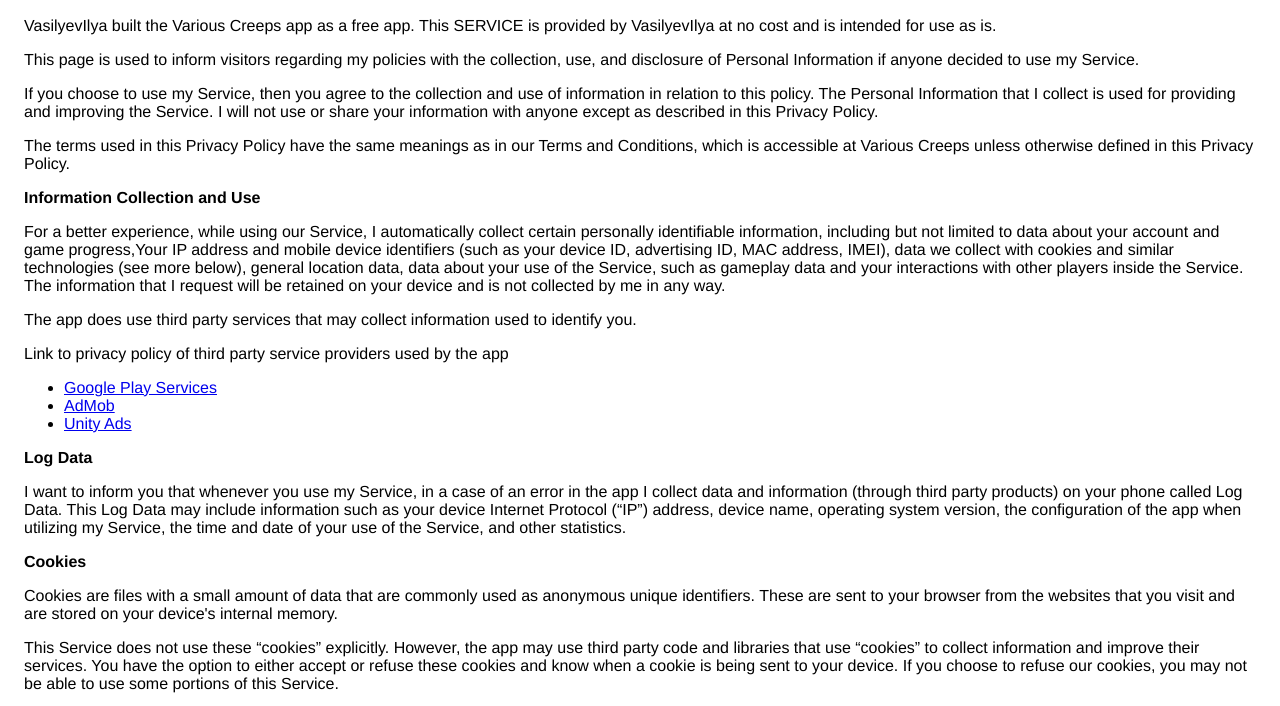
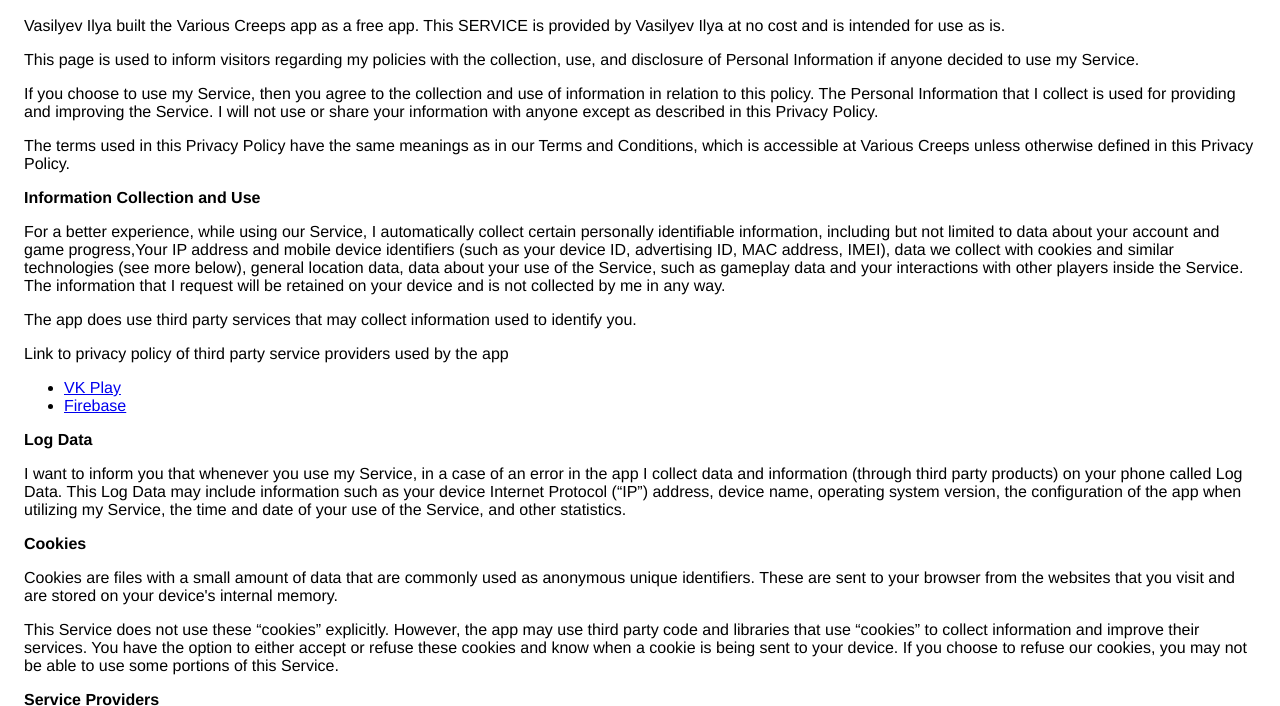
Before and after one commit to Gamedev-House/policy, a plain HTML site: page index.html in a window 1280 px wide. Shown: the part 75-781 px from the top of the page. Drawn offline with Linux system fonts and the light colour scheme.

Commit message:
Update index.html
change Party service

```diff
--- a/index.html
+++ b/index.html
@@ -8,9 +8,9 @@
     </head>
     <body>
     <h2>Privacy Policy</h2> <p>
-                    VasilyevIlya built the Various Creeps app as
+                    Vasilyev Ilya built the Various Creeps app as
                     a free app. This SERVICE is provided by
-                    VasilyevIlya at no cost and is intended for
+                    Vasilyev Ilya at no cost and is intended for
                     use as is.
                   </p> <p>
                     This page is used to inform visitors regarding
@@ -44,9 +44,8 @@
                       used by the app
                     </p>
 			<ul>
-				<li><a href="https://www.google.com/policies/privacy/" target="_blank">Google Play Services</a></li>
-				<li><a href="https://support.google.com/admob/answer/6128543?hl=en" target="_blank">AdMob</a></li>
-				<li><a href="https://unity3d.com/ru/legal/privacy-policy" target="_blank">Unity Ads</a></li>
+				<li><a href="https://documentation.my.games/gameterms/privacy_general/" target="_blank">VK Play</a></li>
+				<li><a href="https://firebase.google.com/support/privacy" target="_blank">Firebase</a></li>
 				<!----><!----><!----><!----><!----><!----><!----><!----><!----></ul></div>
 		<p><strong>Log Data</strong></p> <p>
                     I want to inform you that whenever
```
